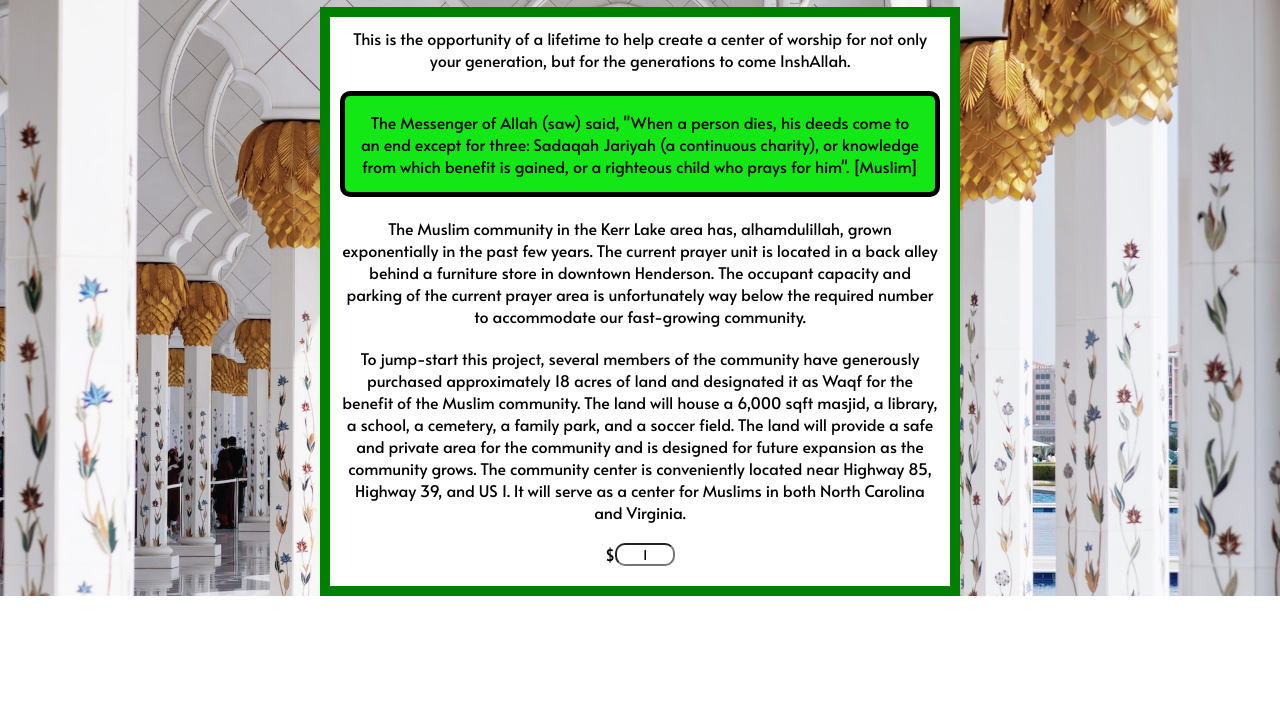
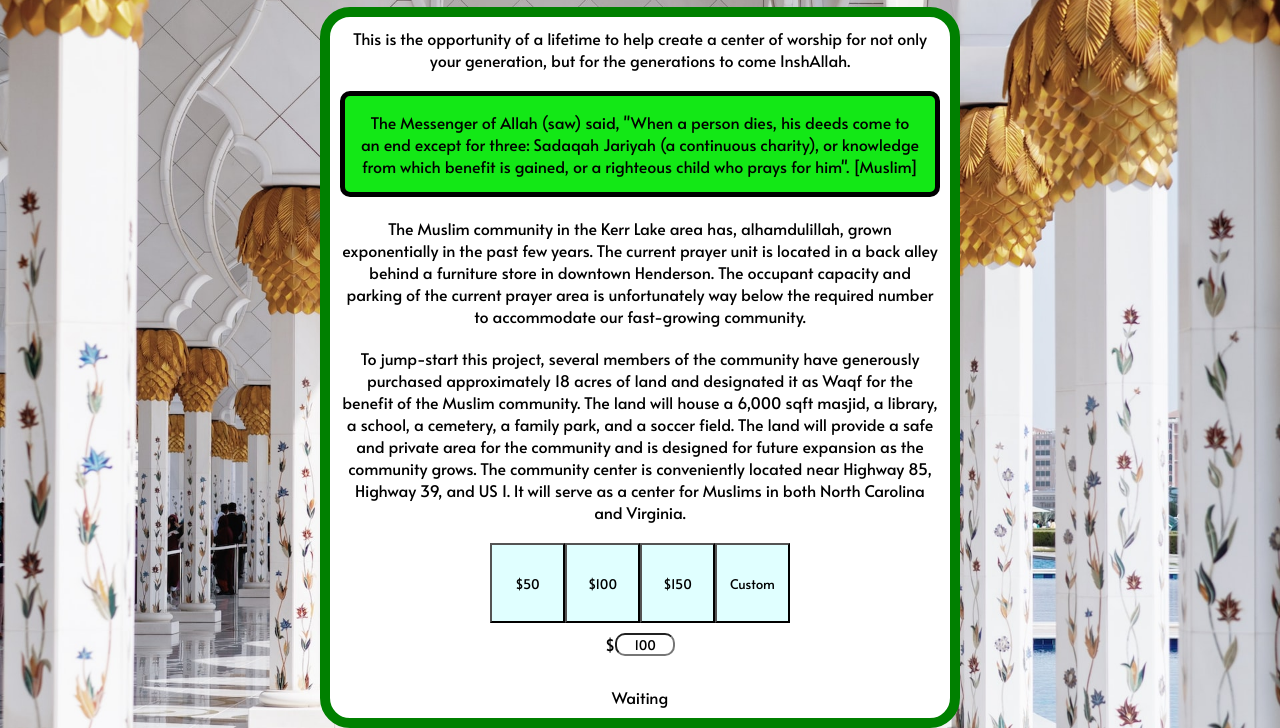
Before and after one commit to MuhammedKasem/HendersonMasjid, a Gatsby site: page /donate in a window 1280 px wide. Shown: the part 170-898 px from the top of the page. Before the commit the page ends 800 px from the top, so only its background shows below. Built offline with nearby package versions, Linux system fonts and the light colour scheme; Gatsby itself is replaced by a stand-in of ours; no server answers.

Commit message:
Updated paypal donations with a different library and added custom donation buttons

```diff
--- a/src/components/Donate/DonatePage.css
+++ b/src/components/Donate/DonatePage.css
@@ -37,6 +37,19 @@
   justify-content: center;
 }
 
+.presetAmt {
+  height: 80px;
+  width: 80px;
+  background-color: lightcyan;
+
+}
+
+.presetAmounts {
+  display: flex;
+  justify-content: space-evenly;
+  margin-bottom: 10px;
+}
+
 .heroTitle {
   margin-top: 80px;
 }
@@ -46,6 +59,7 @@
   flex-direction: column;
   width: 50%;
   border: solid green 10px;
+  border-radius: 30px;
   text-align: center;
   padding: 10px;
   gap: 20px;
--- a/src/components/Donate/DonatePage.js
+++ b/src/components/Donate/DonatePage.js
@@ -2,9 +2,11 @@
 import "./DonatePage.css"
 import { Script } from 'gatsby'
 import DonateButton from '../PaypalButton'
+import PrayerTimes from '../PrayerTimes/PrayerTimes.js'
 
 const DonatePage = () => {
   return (
+    <>
       <div className="donateContainer">
         <h1 className="heroTitle">Donations</h1>
         <h2>Help support your community!</h2>
@@ -17,9 +19,11 @@
             The community center is conveniently located near Highway 85, Highway 39, and US 1. It will serve as a center for Muslims in both North Carolina and Virginia.
           </p>
           <DonateButton></DonateButton>
+          <PrayerTimes />
         </div>
 
       </div>
+    </>
   )
 }
 
--- a/src/components/PaypalButton.jsx
+++ b/src/components/PaypalButton.jsx
@@ -1,9 +1,10 @@
 import React, { useEffect, useMemo, useRef, useState } from 'react';
 import { PayPalScriptProvider, PayPalButtons } from '@paypal/react-paypal-js'
 const DonateButton = () => {
-  const [price, setPrice] = useState(1);
+  const [price, setPrice] = useState(100);
 
   const createOrder = (data, actions) => {
+    console.log(data);
     return actions.order.create({
       purchase_units: [
         {
@@ -22,26 +23,30 @@
 
   return (
     <>
-
+        <div className="paypalBtns">
+          <div className= "presetAmounts">
+            <button onClick={() => setPrice(50)} className="presetAmt">$50</button>
+            <button onClick={() => setPrice(100)} className="presetAmt">$100</button>
+            <button onClick={() => setPrice(150)} className="presetAmt">$150</button>
+            <button className="presetAmt">Custom</button>
+          </div>
+          <div className="flexRow">
+          <span>$</span><input className="inputPayment" type="text" onChange={(e) => {setPrice(e.target.value); console.log(price);}} value={price} />
+          </div>
       <PayPalScriptProvider options={{ "client-id": "AfBJ2Ey_RvEdKSmwVn5T1MvqpVBDbUtSVSFkO1MHvLg17XoyAia9zd9Hme5zR0er0oWb9-XCgkEDdpdF" }}>
-        <div className="paypalBtns">
-          <div className="flexRow">
-          <span>$</span><input className="inputPayment" type="text" onChange={e => setPrice(e.target.value)} value={price} />
-          </div>
           <PayPalButtons
             style={{
               color: "silver",
               shape: "pill",
             }}
-            // forceReRender={[price]}
+            forceReRender={[price]}
             createOrder={(data, actions) => createOrder(data, actions)}
             onApprove={(data, actions) => onApprove(data, actions)}
           >
-
           </PayPalButtons>
+      </PayPalScriptProvider>
         </div>
 
-      </PayPalScriptProvider>
     </>
   );
 };
--- a/src/components/PrayerTimes/PrayerTimes.js
+++ b/src/components/PrayerTimes/PrayerTimes.js
@@ -12,7 +12,7 @@
 const PrayerTimes = () => {
   let [data, setData] = React.useState(null);
 
-fetch('http://api.aladhan.com/v1/timingsByCity?city=Henderson&country=United States&method=8, options')
+fetch('http://api.aladhan.com/v1/timingsByCity?city=Henderson&country=United States&method=8s')
   .then((response) => {
       return response.json();
     })
```
Lines whose indentation alone changed are shown as unchanged.
